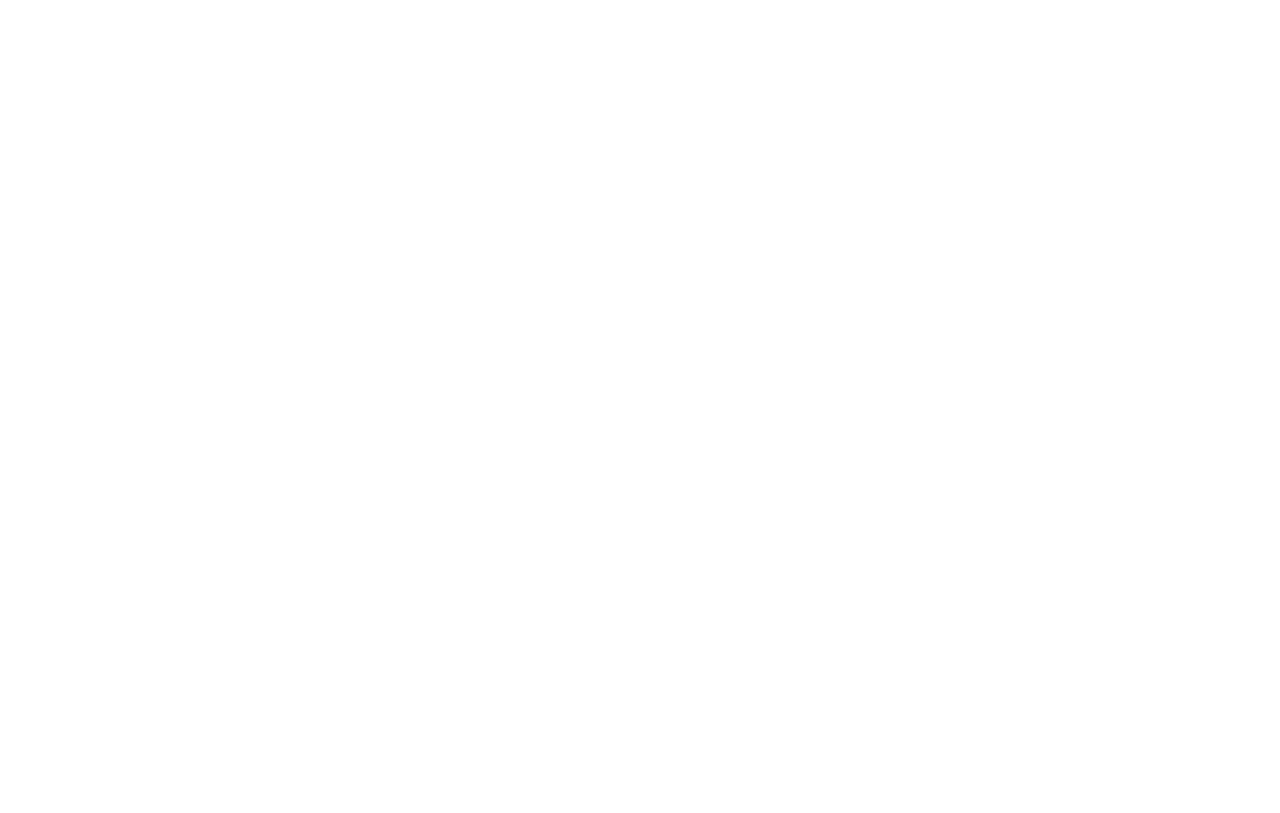
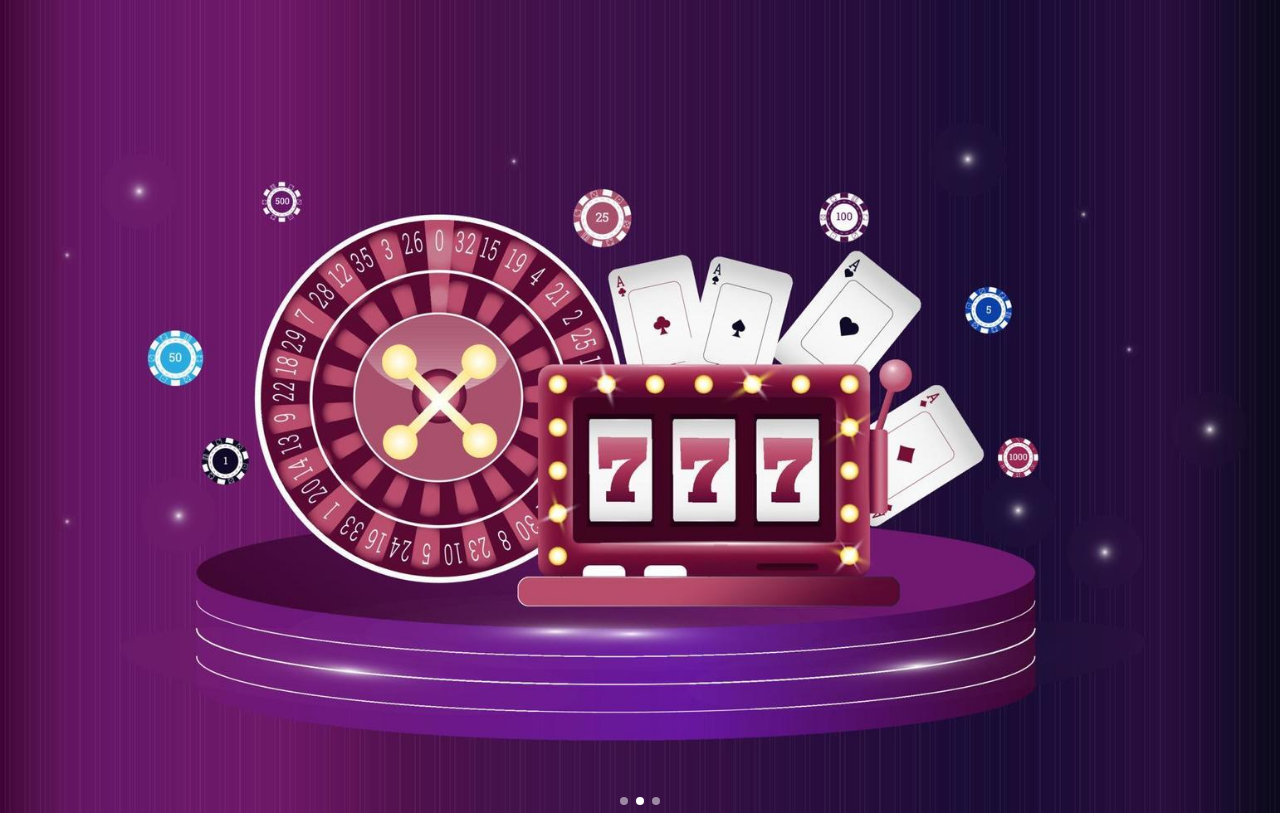
Before and after one commit to JesterByte/fun88-clone, a React (Vite) app: page / in a window 1280 px wide. Built offline with nearby package versions, Linux system fonts and the light colour scheme.

Commit message:
feat: add BannerCarousel component and integrate it into CasinoHome

```diff
--- a/src/App.tsx
+++ b/src/App.tsx
@@ -1,5 +1,11 @@
+import CasinoHome from "./pages/CasinoHome";
+
 function App() {
-  return <></>;
+  return (
+    <>
+      <CasinoHome />
+    </>
+  );
 }
 
 export default App;
--- /dev/null
+++ b/src/api/banner.ts
@@ -0,0 +1,5 @@
+export const banners = [
+  { id: 1, image: "/banner.jpg" },
+  { id: 2, image: "/banner.jpg" },
+  { id: 3, image: "/banner.jpg" },
+];
--- /dev/null
+++ b/src/pages/BannerCarousel.tsx
@@ -0,0 +1,44 @@
+import { useEffect, useState } from "react";
+import { banners } from "../api/banner";
+
+const AUTO_SLIDE_MS = 3000;
+
+export default function BannerCarousel() {
+  const [index, setIndex] = useState(0);
+
+  useEffect(() => {
+    const interval = setInterval(() => {
+      setIndex((prev) => (prev + 1) % banners.length);
+    }, AUTO_SLIDE_MS);
+
+    return () => clearInterval(interval);
+  }, []);
+
+  return (
+    <div className="relative w-full overflow-hidden">
+      <div
+        className="flex transition-transform duration-500"
+        style={{ transform: `translateX(-${index * 100}%)` }}
+      >
+        {banners.map((banner) => (
+          <img
+            key={banner.id}
+            src={banner.image}
+            alt="Casino Banner"
+            className="w-full flex-shrink-0 object-cover"
+          />
+        ))}
+      </div>
+
+      {/* Dots */}
+      <div className="absolute bottom-2 left-1/2 flex -translate-x-1/2 gap-2">
+        {banners.map((_, i) => (
+          <span
+            key={i}
+            className={`h-2 w-2 rounded-full ${i === index ? "bg-white" : "bg-white/50"}`}
+          />
+        ))}
+      </div>
+    </div>
+  );
+}
--- a/src/pages/CasinoHome.tsx
+++ b/src/pages/CasinoHome.tsx
@@ -1,4 +1,5 @@
 import { useGames } from "../hooks/useGames";
+import BannerCarousel from "./BannerCarousel";
 
 export default function CasinoHome() {
   const { games, loading, toggleFavorite } = useGames();
@@ -9,6 +10,7 @@ export default function CasinoHome() {
 
   return (
     <div className="space-y-4">
+      <BannerCarousel />
       {/* BannerCarousel */}
       {/* CategoryTabs */}
       {/* SearchBar */}
```
Also changed, not shown: public/banner.jpg (added).
